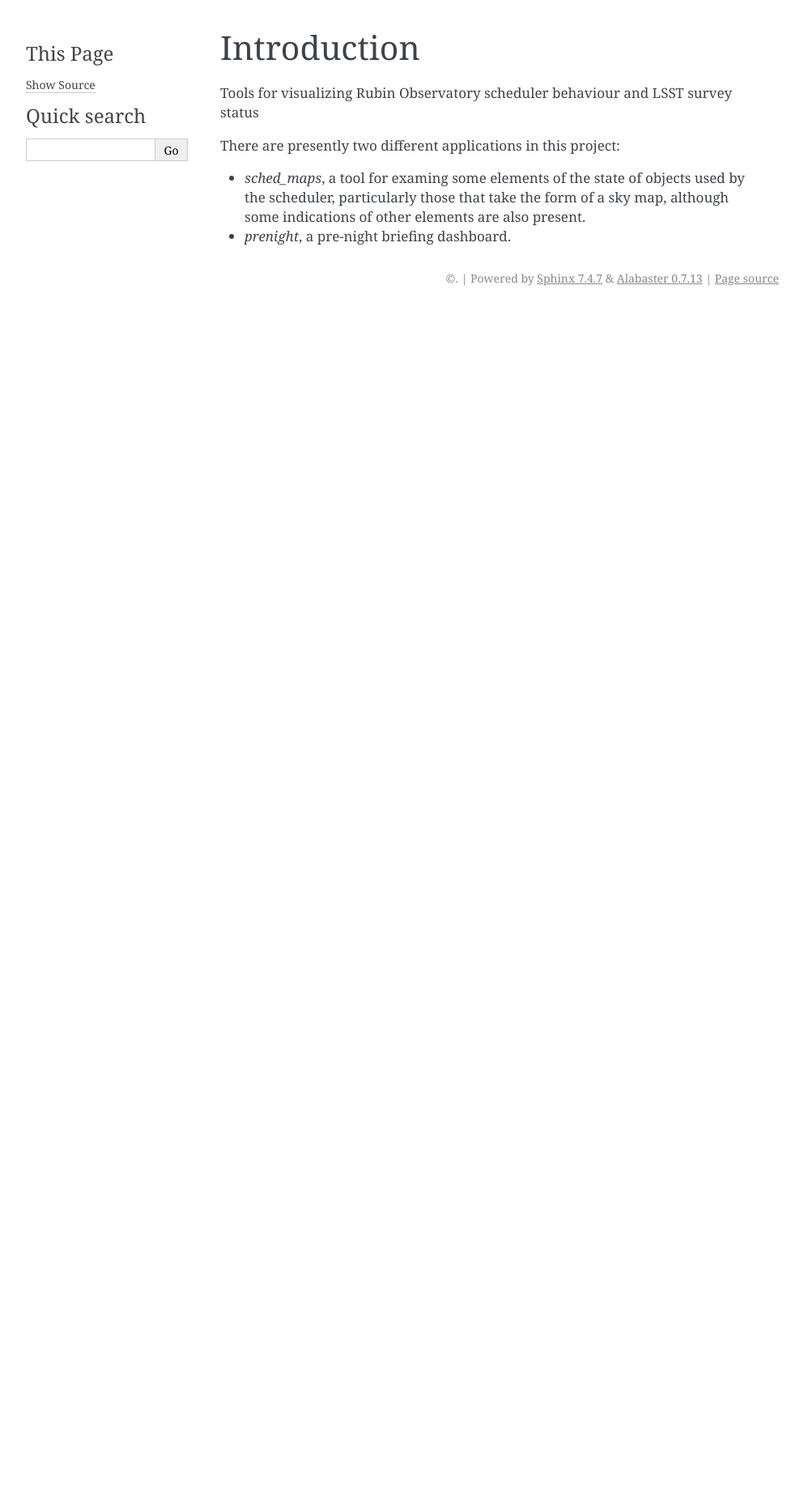
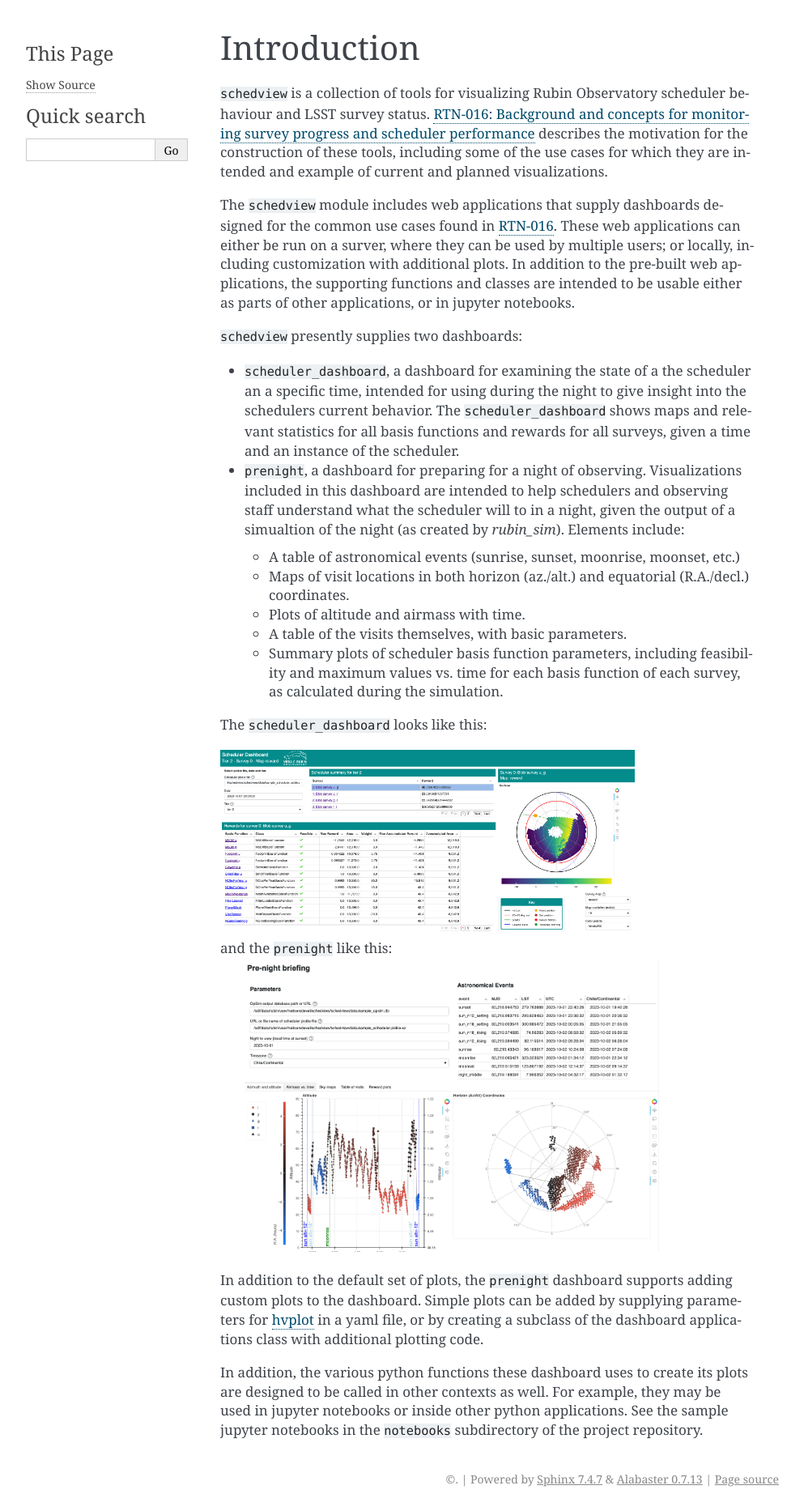
Before and after one commit to lsst/schedview, a Sphinx documentation site: the page built from docs/introduction.rst, in a window 1280 px wide. Shown: the whole page at 81% size, without its empty margins (148-1141 px from the left). Built offline with Sphinx 7.4.7, drawn with Linux system fonts in a browser that asks for light colours; before the commit the page ends 900 px from its top, so only the background shows below that.

Commit message:
expand introduction

```diff
--- a/docs/introduction.rst
+++ b/docs/introduction.rst
@@ -1,11 +1,40 @@
 Introduction
 ============
 
-Tools for visualizing Rubin Observatory scheduler behaviour and LSST survey status
+``schedview`` is a collection of tools for visualizing Rubin Observatory scheduler behaviour and LSST survey status.
+`RTN-016: Background and concepts for monitoring survey progress and scheduler performance <https://rtn-016.lsst.io/>`_ describes the motivation for the construction of these tools, including some of the use cases for which they are intended and example of current and planned visualizations.
 
-There are presently two different applications in this project:
+The ``schedview`` module includes web applications that supply dashboards designed for the common use cases found in `RTN-016 <https://rtn-016.lsst.io/>`_.
+These web applications can either be run on a surver, where they can be used by multiple users; or locally, including customization with additional plots.
+In addition to the pre-built web applications, the supporting functions and classes are intended to be usable either as parts of other applications, or in jupyter notebooks.
 
-- `sched_maps`, a tool for examing some elements of the state of objects used
-  by the scheduler, particularly those that take the form of a sky map,
-  although some indications of other elements are also present.
-- `prenight`, a pre-night briefing dashboard.
+``schedview`` presently supplies two dashboards:
+
+* ``scheduler_dashboard``, a dashboard for examining the state of a the scheduler an a specific time, intended for using during the night to give insight into the schedulers current behavior.
+  The ``scheduler_dashboard`` shows maps and relevant statistics for all basis functions and rewards for all surveys, given a time and an instance of the scheduler.
+* ``prenight``, a dashboard for preparing for a night of observing.
+  Visualizations included in this dashboard are intended to help schedulers and observing staff understand what the scheduler will to in a night, given the output of a simualtion of the night (as created by `rubin_sim`).
+  Elements include:
+
+  * A table of astronomical events (sunrise, sunset, moonrise, moonset, etc.)
+  * Maps of visit locations in both horizon (az./alt.) and equatorial (R.A./decl.) coordinates.
+  * Plots of altitude and airmass with time.
+  * A table of the visits themselves, with basic parameters.
+  * Summary plots of scheduler basis function parameters, including feasibility and maximum values vs. time for each basis function of each survey, as calculated during the simulation.
+
+The ``scheduler_dashboard`` looks like this:
+
+.. image:: figures/scheduler_dashboard.png
+    :width: 512
+
+and the ``prenight`` like this:
+  .. image:: figures/prenight.png
+    :width: 512
+
+
+In addition to the default set of plots, the ``prenight`` dashboard supports adding custom plots to the dashboard.
+Simple plots can be added by supplying parameters for `hvplot <https://hvplot.holoviz.org/>`_ in a yaml file, or by creating a subclass of the dashboard applications class with additional plotting code.
+
+In addition, the various python functions these dashboard uses to create its plots are designed to be called in other contexts as well.
+For example, they may be used in jupyter notebooks or inside other python applications.
+See the sample jupyter notebooks in the :code:`notebooks` subdirectory of the project repository.
```
Also changed, not shown: docs/figures/prenight.png (added), docs/figures/scheduler_dashboard.png (added).
